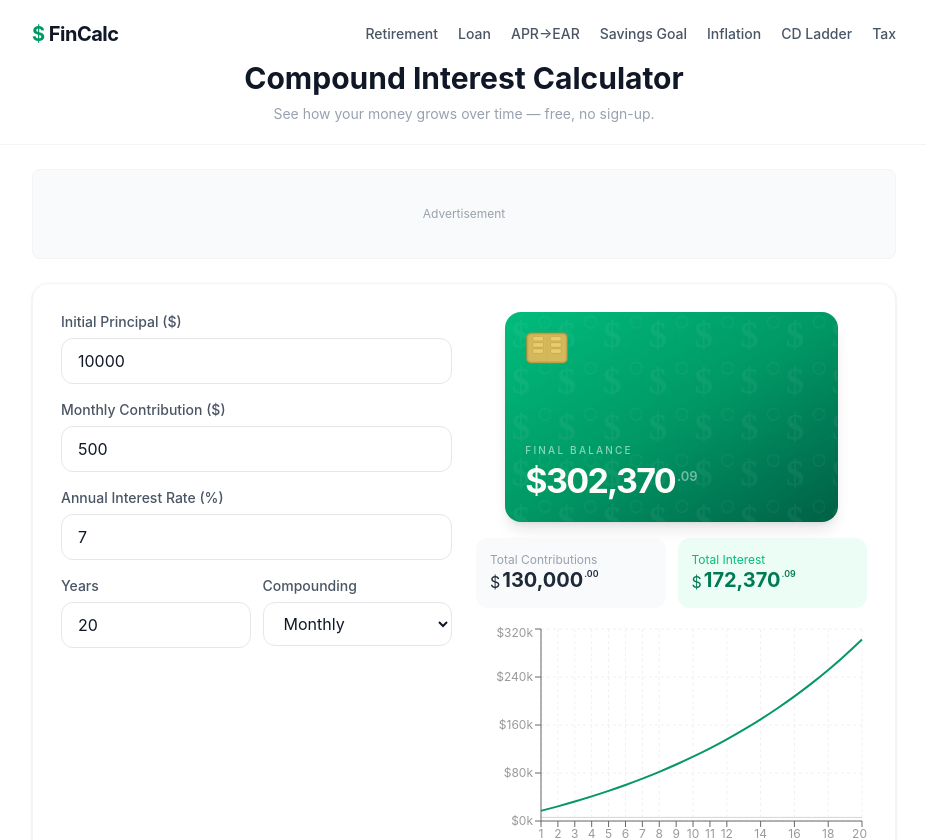
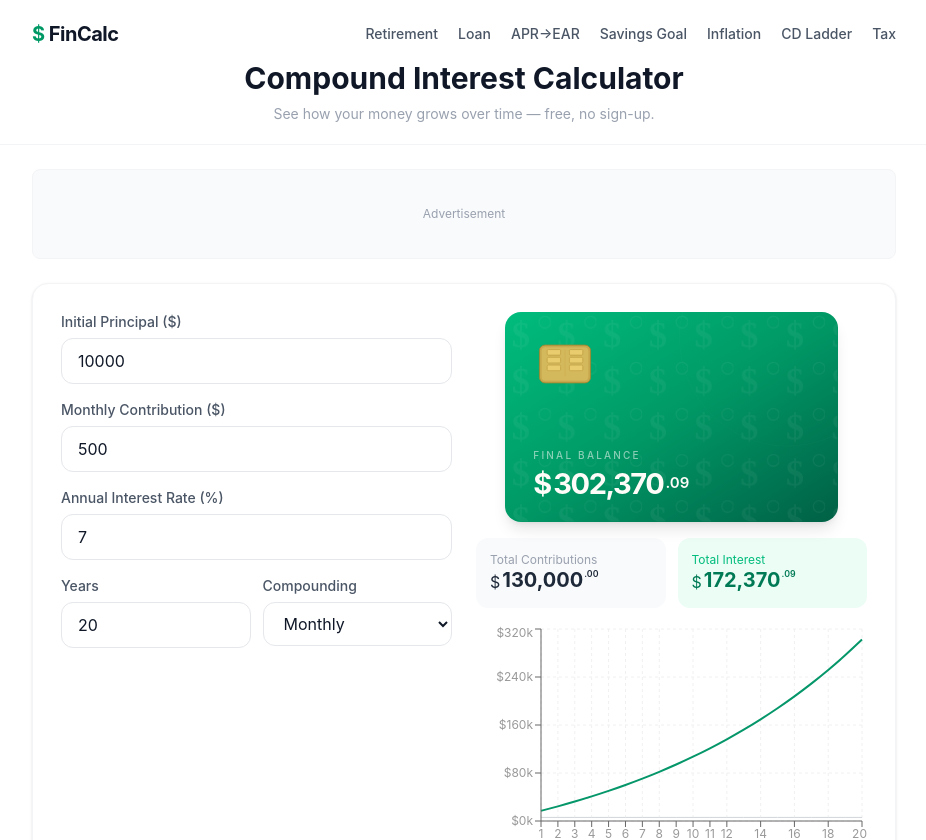
Before and after one commit to wqqworkbase/fin-calc, a Next.js app: page / in a window 1280 px wide. Shown: the top 840 px of the page, without its empty margins (176-1102 px from the left). Built offline with nearby package versions, Linux system fonts and the light colour scheme.

Commit message:
style: chip repositioned +25% larger, balance smaller shifted right, decimal larger, pearl white all text

```diff
--- a/src/components/FinancialCard.tsx
+++ b/src/components/FinancialCard.tsx
@@ -20,44 +20,40 @@ export default function FinancialCard({ label, value, prefix = '$', className =
           preserveAspectRatio="none"
         >
           <defs>
-            <pattern id="card-bg" x="0" y="0" width="55" height="55" patternUnits="userSpaceOnUse">
+            <pattern id="card-bg-2" x="0" y="0" width="55" height="55" patternUnits="userSpaceOnUse">
               <text x="8" y="42" fontSize="44" fill="white" fontWeight="900" fontFamily="serif">$</text>
               <circle cx="48" cy="12" r="7" fill="none" stroke="white" strokeWidth="1.5" />
             </pattern>
           </defs>
-          <rect width="100%" height="100%" fill="url(#card-bg)" />
-          {/* Concentric circles — top right */}
+          <rect width="100%" height="100%" fill="url(#card-bg-2)" />
           <circle cx="340" cy="30" r="130" fill="none" stroke="white" strokeWidth="0.8" opacity="0.5" />
           <circle cx="340" cy="30" r="110" fill="none" stroke="white" strokeWidth="0.6" opacity="0.35" />
           <circle cx="340" cy="30" r="90" fill="none" stroke="white" strokeWidth="0.4" opacity="0.2" />
         </svg>
 
-        {/* Top: realistic EMV chip */}
-        <div className="relative z-10">
-          <svg viewBox="0 0 48 36" className="w-11 h-8" xmlns="http://www.w3.org/2000/svg">
-            {/* Chip base */}
+        {/* Top: EMV chip — moved right+down, enlarged 25% */}
+        <div className="relative z-10 ml-3 mt-3">
+          <svg viewBox="0 0 48 36" className="w-14 h-10" xmlns="http://www.w3.org/2000/svg">
             <rect x="1" y="1" width="46" height="34" rx="5" fill="#C8A84E" stroke="#A08830" strokeWidth="0.8" />
-            {/* Inner background */}
             <rect x="3" y="3" width="42" height="30" rx="3.5" fill="#D4B85C" />
-            {/* Horizontal contact pads */}
             <rect x="8" y="5" width="12" height="5" rx="1" fill="#E8CC6E" stroke="#B89838" strokeWidth="0.5" />
             <rect x="28" y="5" width="12" height="5" rx="1" fill="#E8CC6E" stroke="#B89838" strokeWidth="0.5" />
             <rect x="8" y="12" width="12" height="5" rx="1" fill="#E8CC6E" stroke="#B89838" strokeWidth="0.5" />
             <rect x="28" y="12" width="12" height="5" rx="1" fill="#E8CC6E" stroke="#B89838" strokeWidth="0.5" />
             <rect x="8" y="19" width="12" height="5" rx="1" fill="#E8CC6E" stroke="#B89838" strokeWidth="0.5" />
             <rect x="28" y="19" width="12" height="5" rx="1" fill="#E8CC6E" stroke="#B89838" strokeWidth="0.5" />
-            {/* Center vertical line */}
             <line x1="24" y1="5" x2="24" y2="29" stroke="#B89838" strokeWidth="0.4" opacity="0.5" />
           </svg>
         </div>
 
-        {/* Bottom: balance */}
-        <div className="relative z-10 pb-1">
-          <p className="text-[10px] font-medium mb-1.5 uppercase tracking-[0.22em] text-white/55">{label}</p>
+        {/* Bottom: balance — shifted right, smaller main, larger decimals */}
+        <div className="relative z-10 pb-1 ml-2">
+          <p className="text-[10px] font-medium mb-1.5 uppercase tracking-[0.22em] text-[#FDFCF8]/55">{label}</p>
           <div className="flex items-start">
-            <span className="text-[30px] md:text-[34px] font-bold tracking-tighter leading-none text-[#FDFCF8]">{prefix}</span>
-            <span className="text-[30px] md:text-[34px] font-bold tracking-tighter leading-none text-[#FDFCF8]">{integer}</span>
-            <span className="text-[13px] font-semibold ml-0.5 mt-1.5 leading-none text-white/45">.{decimal}</span>
+            <span className="text-[25px] md:text-[29px] font-bold tracking-tighter leading-none text-[#FDFCF8]">{prefix}</span>
+            <span className="w-[0.15em] flex-shrink-0" />
+            <span className="text-[25px] md:text-[29px] font-bold tracking-tighter leading-none text-[#FDFCF8]">{integer}</span>
+            <span className="text-[15px] font-semibold ml-0.5 mt-1.5 leading-none text-[#FDFCF8]">.{decimal}</span>
           </div>
         </div>
       </div>
```
